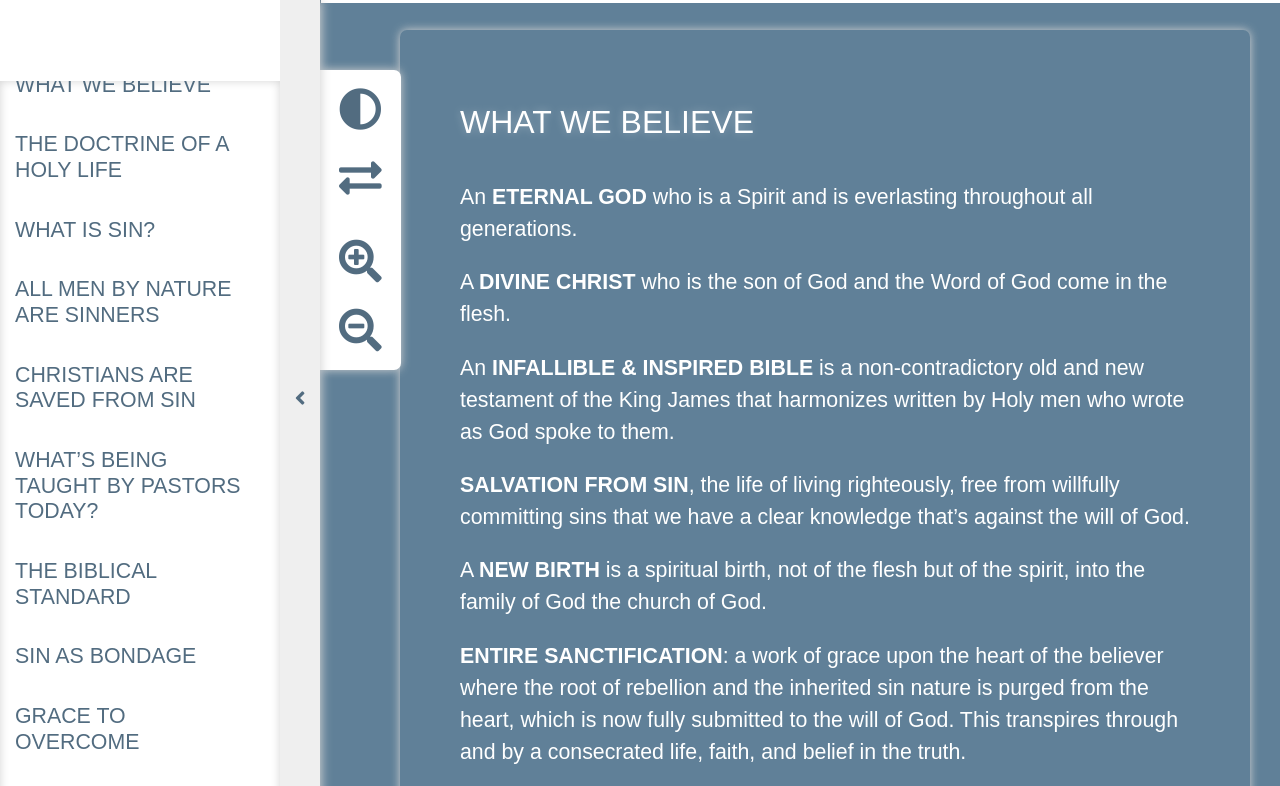
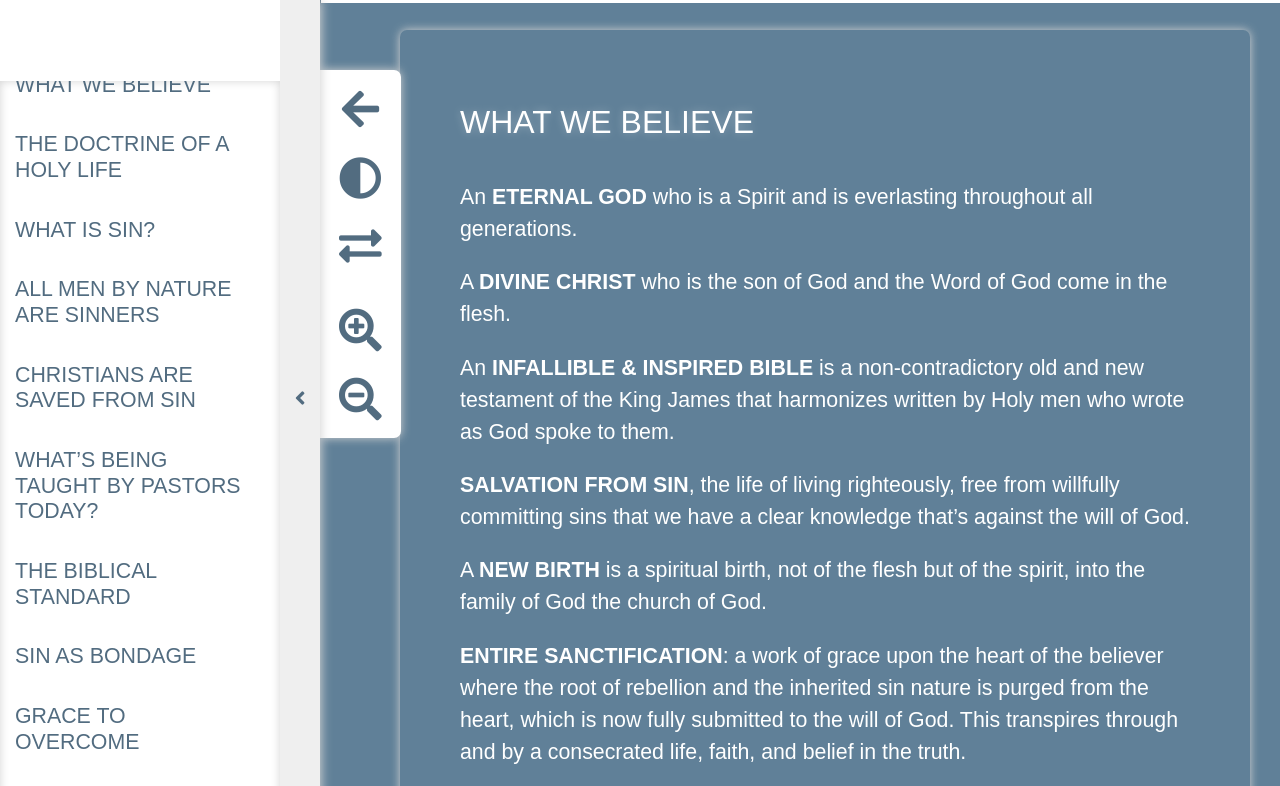
Before and after one commit to johntaestroud/Church1, a plain HTML site: page information.html in a window 1280 px wide. Shown: the top 786 px of the page. Drawn offline with nearby package versions, Linux system fonts and the light colour scheme.

Commit message:
Update information.html

```diff
--- a/information.html
+++ b/information.html
@@ -36,11 +36,11 @@
   <div id="settings-wrapper" class="animated">
     <div id="settings">
 
-      <!-- <a href="index.html">
+     <a href="index.html">
       <button
         class="back_btn btn"
         ><i class="fas fa-arrow-left"></i>
-      </button></a>-->
+      </button></a>
 
       <button
         id="theme-btn"
```
